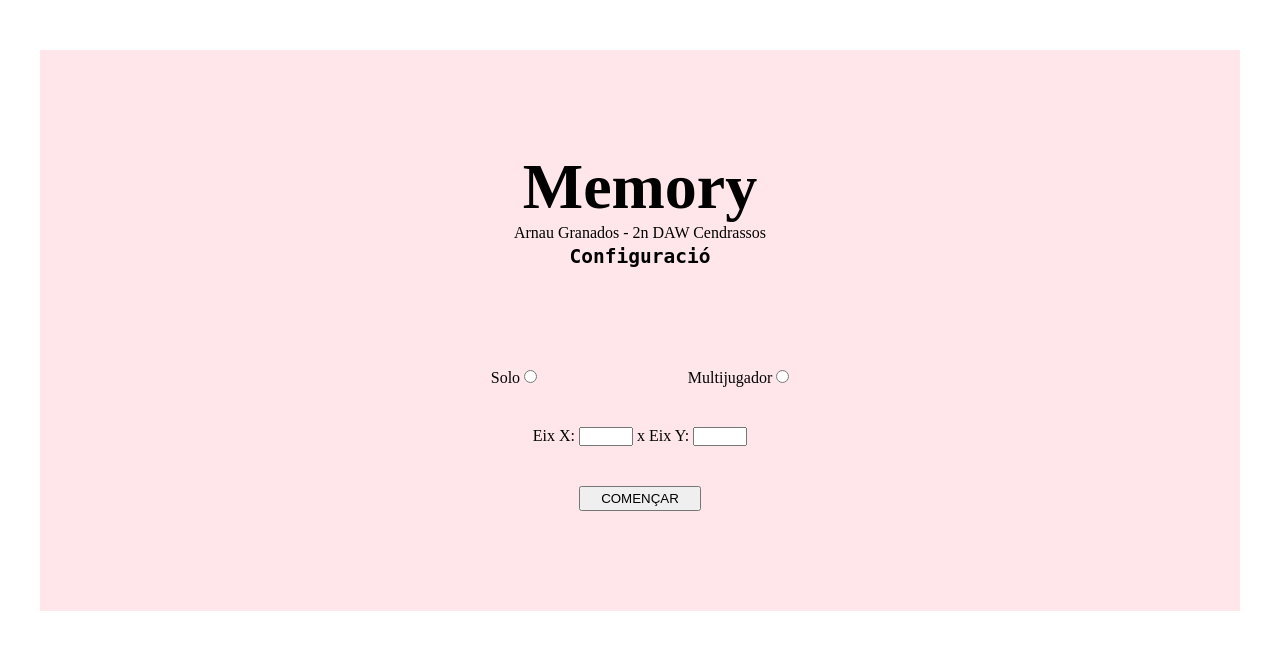
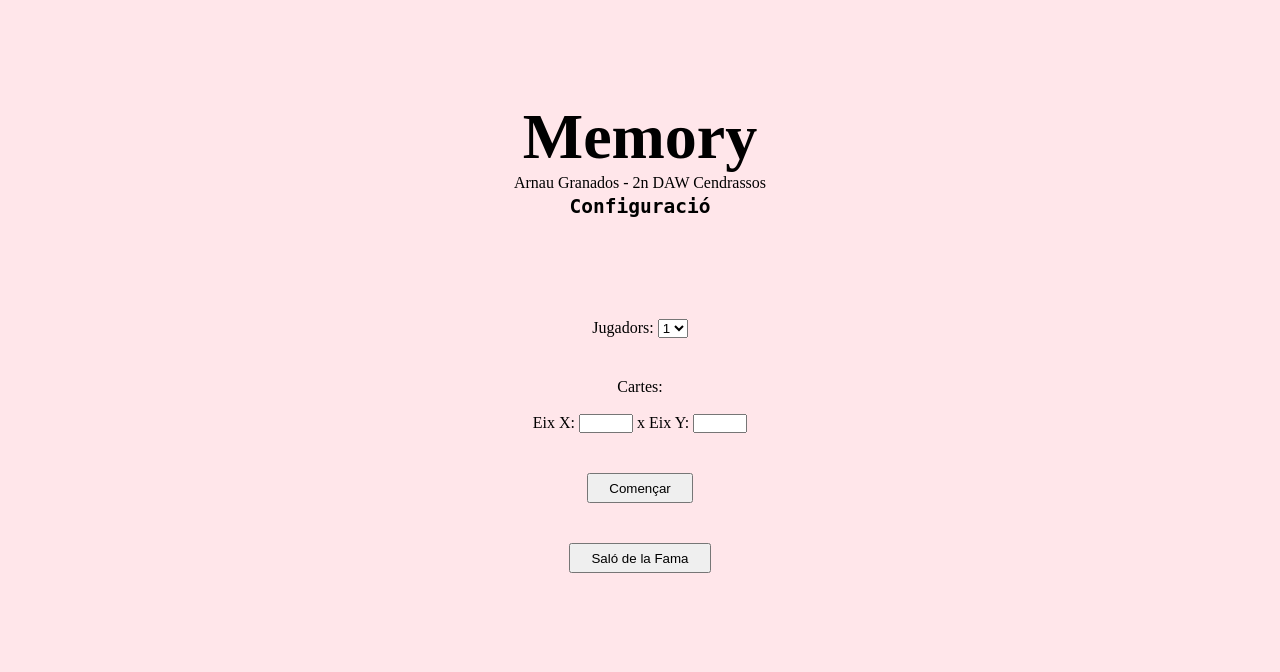
Before and after one commit to arnaugra/Project-1-Memogram, a PHP site: page / in a window 1280 px wide. Shown: the top 672 px of the page. Run offline with PHP 8.4, Linux system fonts and the light colour scheme.

Commit message:
start editing board to adapt to the screen

```diff
--- a/css/style.css
+++ b/css/style.css
@@ -3,24 +3,28 @@
     margin: 0;
     padding: 0;
 }
-body {
+body {background-color: #ffc0cb65;
     display: flex;
     flex-direction: column;
     justify-content: center;
+    overflow-x: hidden;
 }
-.container {background-color: #ffc0cb65;
-    margin: 50px;
+.container {
+    margin: 50px 0;
 
-    width: 100vw;
+    width: 90vw;
     max-width: 1200px;
     align-self: center;
 
     text-align: center;
 }
+.container:first-child {
+    margin: 0;
+}
 .section {
     margin: 100px 0;
 }
-.sectionConfig{
+.sectionArticle{
     margin: 40px 0;
 }
 .players {
@@ -30,8 +34,31 @@ body {
     flex-direction: row;
     justify-content: space-evenly;
 }
-.board{
+.board {
     display: flex;
+    flex-direction: column;
+    flex-wrap: nowrap;
+    justify-content: space-around;
+    gap: 20px;
+
+    margin: auto;
+    padding: 50px;
+
+    max-width: 90vw;
+}
+.row {
+    display: flex;
+    flex-direction: row;
+    justify-content: center;
+    gap: 20px;
+
+    margin: auto;
+
+    width: 100%;
+}
+.board>.row>img {
+    min-height: 25%;
+    max-height: 175px;
 }
 /* #endregion position */
 /* #region style */
@@ -41,8 +68,32 @@ h1 {
 input.infoAxis {
     width: 50px;
 }
-.startButton {
-    height: 25px;
+input[type=button] {
+    height: 30px;
     padding: 0 20px;
 }
+
+.rankList {
+    display: flex;
+    justify-content: center;
+}
+.rankList table {
+    border-collapse: collapse;
+    text-align: left;
+}
+.rankList table th{
+    background-color: #adadad88;
+}
+.rankList table td:first-child {
+    width: 150px;
+}
+.rankList table tr:nth-child(odd) {
+    background-color: #adadad33;
+}
+.rankList table th,
+.rankList table td {
+    border: 1px solid;
+    padding: 10px;
+}
+
 /* #endregion style */
--- a/index.html
+++ b/index.html
@@ -18,34 +18,45 @@
             <p>Arnau Granados - 2n DAW Cendrassos</p>
             <h2><code>Configuració</code></h2>
         </div>
-        <div class="section">
+        <div class="section config">
 
-            <form action="main.php" onsubmit=""></form>
+            <form action="php/main.php" method="get" onsubmit="">
 
-            <div class="sectionConfig players">
+                <div class="sectionArticle players">
                     <!-- nPlayers -->
                     <div class="playerIcon">
-                    Solo
-                    <input type="radio" name="nPlayers" id="solo">
-                </div>
-                <div class="playerIcon">
-                    Multijugador
-                    <input type="radio" name="nPlayers" id="multyPlayer">
+                        Jugadors:
+                        <select name="nPlayers" id="nPlayers">
+                            <option value="one">1</option>
+                            <option value="two">2</option>
+                            <option value="three">3</option>
+                            <option value="four">4</option>
+                        </select>
                     </div>
                 </div>
 
-            <div class="sectionConfig">
+                <div class="sectionArticle">
                     <!-- boardSice -->
+                    <p>Cartes:</p></br>
                     <span>Eix X:</span>
                     <input type="text" name="xAxis" id="X" class="infoAxis">
                     <span> x </span>
-                <span>Eix Y:</span>
+                    <span> Eix Y:</span>
                     <input type="text" name="yAxis" id="Y" class="infoAxis">
                 </div>
 
-            <div class="sectionConfig">
+                <div class="sectionArticle">
                     <!-- button -->
-                <input type="button" value="COMENÇAR" class="startButton">
+                    <input type="button" value="Començar" class="button" />
+                </div>
+
+            </form>
+
+            <div class="sectionArticle">
+                <!-- button -->
+                <a href="hallOfFame.html">
+                    <input type="button" value="Saló de la Fama" class="button" />
+                </a>
             </div>
 
         </div>
```
Also changed, not shown: game.html (+20 -5 lines), hallOfFame.html (added, +62 -0 lines), README.md, php/main.php (added). Lines whose indentation alone changed are shown as unchanged.
